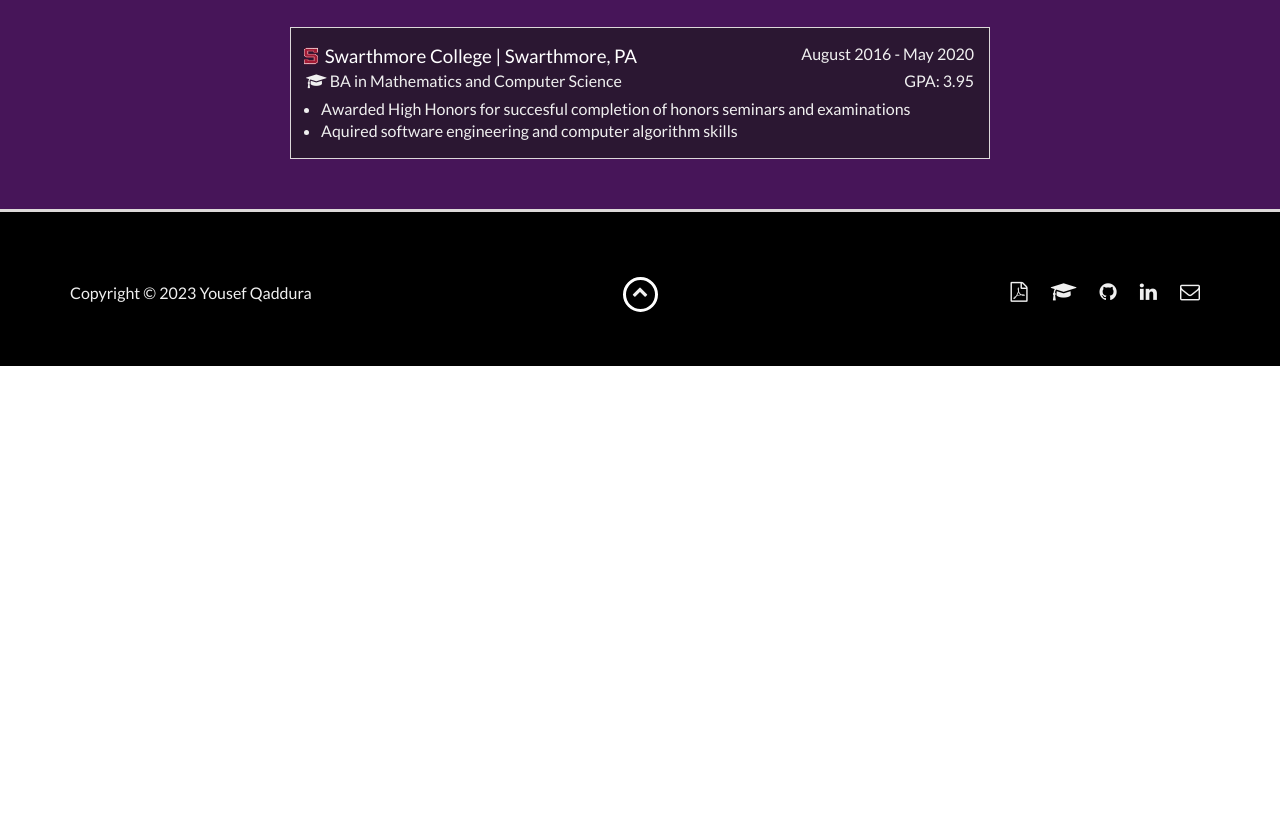
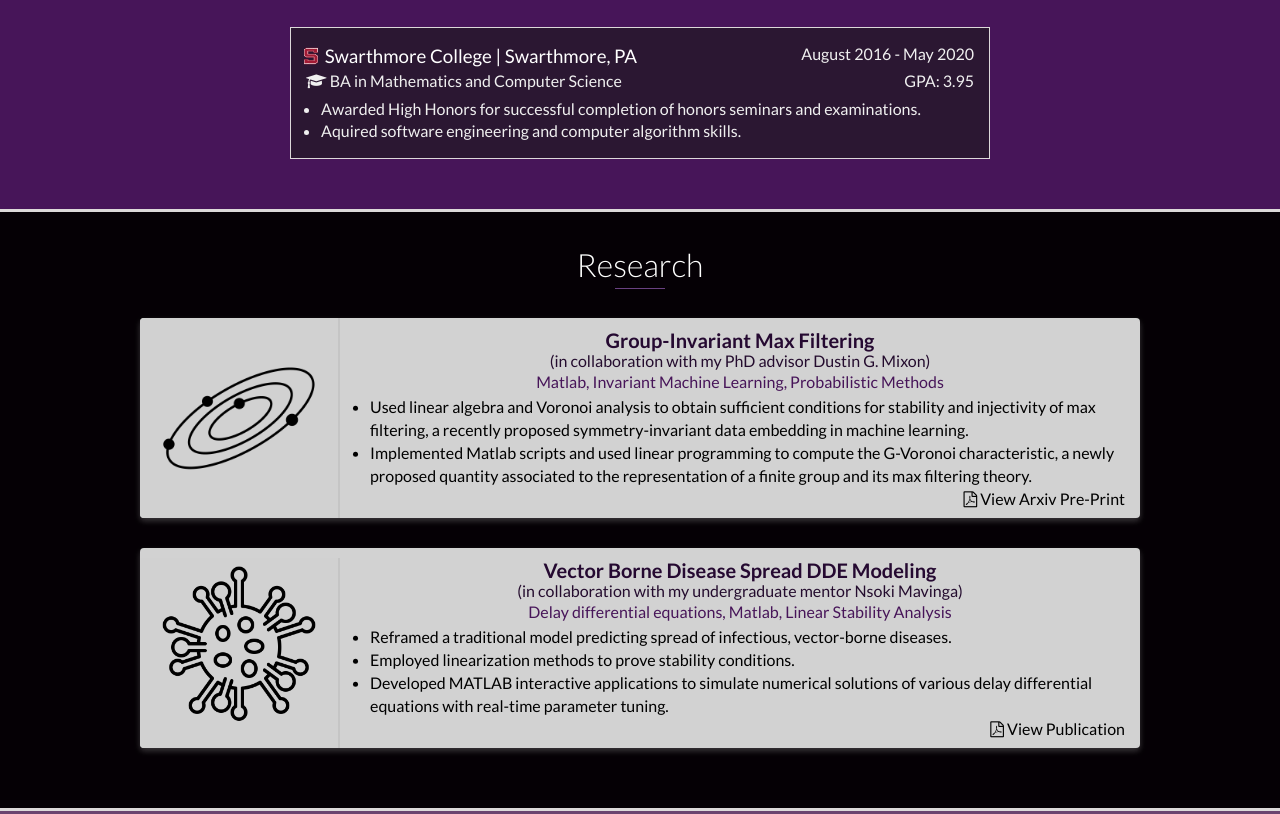
Before and after one commit to yqaddur1/yqaddur1.github.io, a website: page index.html in a window 1280 px wide. Shown: the part 2566-3380 px from the top of the page. Before the commit the page ends 2932 px from the top, so only its background shows below. Drawn offline with nearby package versions, Linux system fonts and the light colour scheme.

Commit message:
final draft

```diff
--- a/index.html
+++ b/index.html
@@ -289,10 +289,10 @@
             </h4>
             <ul>
                 <li>
-                Awarded High Honors for succesful completion of honors seminars and examinations
+                Awarded High Honors for successful completion of honors seminars and examinations.
                 </li>
                 <li>
-                Aquired software engineering and computer algorithm skills
+                Aquired software engineering and computer algorithm skills.
                 </li>
             </ul>
         </div>
@@ -300,6 +300,82 @@
 
     </div>
     <!-- End #education -->
+
+    <div id="projects">
+        <h2 class="heading">Research</h2>
+        <div class="container">
+            <div class="row">
+
+                <div class="project shadow-large">
+                    <div class="project-image">
+                        <img src="images/orbit-1.png"/>
+                    </div>
+                    <!-- End .project-image -->
+                    <div class="project-info">
+                        <h3><b>Group-Invariant Max Filtering</b></h3>
+
+                        <h6 style="color: #240c2e;">(in collaboration with my PhD advisor Dustin G. Mixon)</h6>
+                        <h6>Matlab, Invariant Machine Learning, Probabilistic Methods</h6>
+                        <ul>
+                            <li>
+                                Used linear algebra and Voronoi analysis to obtain sufficient conditions for stability and injectivity of max filtering,
+                                a recently proposed symmetry-invariant data embedding in machine learning.
+                            </li>
+                            <li>
+                                Implemented Matlab scripts and used linear programming to compute the G-Voronoi characteristic,
+                                a newly proposed quantity associated to the representation of a finite group and its max filtering theory.
+                            </li>
+                        </ul>
+                        <span>
+                        <!--<a href="https://github.com/yqaddur1/Class-Projects/tree/main/database-system" target="_blank"><i class="fa fa-github"
+                            aria-hidden="true"></i> View in Github </a>-->
+                        <a href="https://arxiv.org/abs/2212.11156" target="_blank" ><i class="fa fa-file-pdf-o"
+                                aria-hidden="true"></i> View Arxiv Pre-Print</a>
+                        </span>
+                    </div>
+                    <!-- End .project-info -->
+                </div>
+                <!-- End .project -->
+
+                <div class="project shadow-large">
+                    <div class="project-image">
+                        <img src="images/disease-2.png" style="padding: 0px 0 0 0; transform: translate(0px,10px);"/>
+                    </div>
+                    <!-- End .project-image -->
+                    <div class="project-info">
+                        <h3><b>Vector Borne Disease Spread DDE Modeling</b></h3>
+                        <h6 style="color: #240c2e;">(in collaboration with my undergraduate mentor Nsoki Mavinga)</h6>
+
+                        <h6>Delay differential equations, Matlab, Linear Stability Analysis</h6>
+                        <ul>
+                            <li>
+                                Reframed a traditional model predicting spread of infectious, vector-borne diseases.
+                            </li>
+                            <li>
+                                Employed linearization methods to prove stability conditions.
+                            </li>
+                            <li>
+                                Developed MATLAB interactive applications to simulate numerical solutions of various delay differential equations
+                                with real-time parameter tuning.
+                            </li>
+                        </ul>
+                        <span>
+                        <!--<a href="https://github.com/yqaddur1/Class-Projects/tree/main/database-system" target="_blank"><i class="fa fa-github"
+                            aria-hidden="true"></i> View in Github </a>-->
+                        <a href="https://libjournal.uncg.edu/ncjms/article/view/1635/1215" target="_blank" ><i class="fa fa-file-pdf-o"
+                                aria-hidden="true"></i> View Publication</a>
+                        </span>
+                    </div>
+                    <!-- End .project-info -->
+                </div>
+                <!-- End .project -->
+
+
+            </div>
+        </div>
+    </div>
+    <!-- End #research -->
+
 
 
 
--- a/scss/styles.scss
+++ b/scss/styles.scss
@@ -351,7 +351,7 @@
 }
 
 .background-alt {
-    background: #000000;
+    background: $background-alt;
 }
 
 .background {
@@ -645,7 +645,7 @@
 #education {
     padding: 30px 15px 20px 15px;
     text-align: center;
-    background-color: #471559;
+    background-color: $background;
     border-bottom: $border-pixels solid $border;
 
 
```
Also changed, not shown: css/styles.css, images/disease-1.png (added), images/disease-2.png (added), images/orbit-1.png (added).
